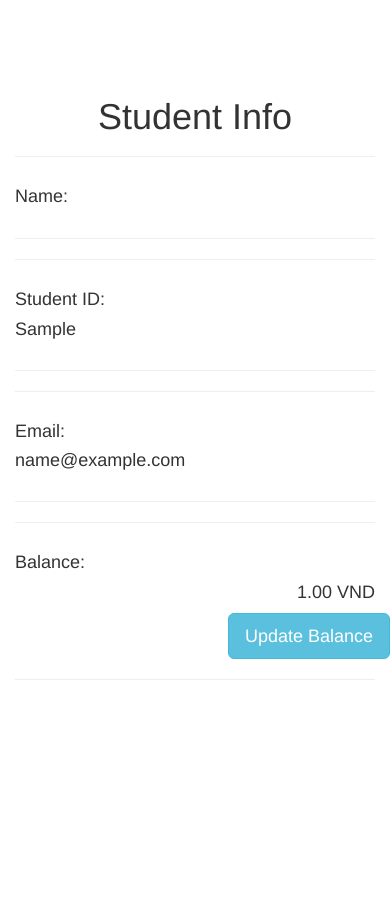
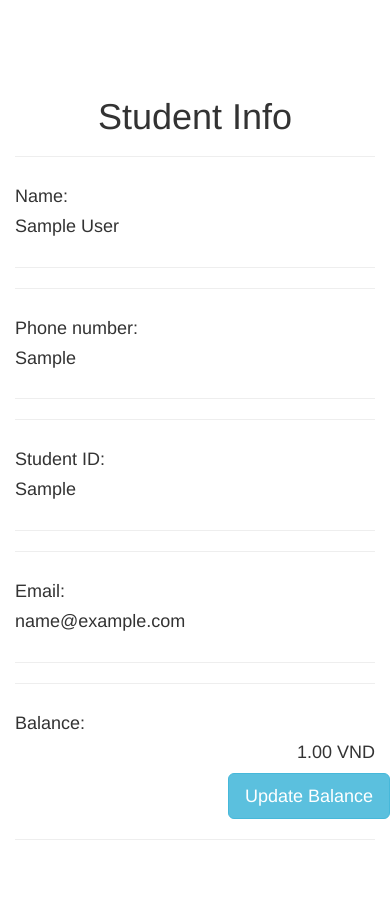
Before and after one commit to longvqp/SOA-Payment-Service, a Flask app: page /info in a window 390 px wide. Shown: the part 55-965 px from the top of the page. Before the commit the page ends 735 px from the top, so only its background shows below. Run offline with Flask 3, Linux system fonts and the light colour scheme; a user stored in the database is signed in; tables that the repository leaves empty hold one stand-in row (values such as "Sample post"); some libraries are stand-ins or nearby versions.

Commit message:
Added Phone number to account

```diff
--- a/app/auth/forms.py
+++ b/app/auth/forms.py
@@ -15,6 +15,7 @@ class RegisterForm(FlaskForm):
     email = StringField('Email', validators=[DataRequired(), Length(1, 64),
                                              Email()])
     name = StringField('Name', validators=[DataRequired(), Length(1, 64),])
+    sdt = StringField('Phone number: ',validators=[DataRequired(), Length(1,10)])
     password = PasswordField('Password', validators=[
         DataRequired(), EqualTo('password2', message='Passwords must match.')])
     password2 = PasswordField('Confirm password', validators=[DataRequired()])
--- a/app/auth/views.py
+++ b/app/auth/views.py
@@ -32,6 +32,7 @@ def register():
         user = User(masv=form.masv.data,
                     email=form.email.data.lower(),
                     name=form.name.data,
+                    sdt=form.sdt.data,
                     password=form.password.data)
         db.session.add(user)
         db.session.commit()
--- a/app/models.py
+++ b/app/models.py
@@ -38,7 +38,7 @@ class User(UserMixin, db.Model):
         return self.can(Permission.ADMIN)
 
     def __repr__(self):
-        return '<User %r>' % self.username
+        return '<User %r>' % self.name
 
 
 
--- a/app/templates/info.html
+++ b/app/templates/info.html
@@ -22,7 +22,18 @@ Payment Service
                     <h4>Name: </h4>
                 </div>
                 <div class="col-md-8" style="text-align: left;">
-                    <h4>{{ current_user.username }}</h4>
+                    <h4>{{ current_user.name }}</h4>
+                </div>
+            </div>
+            <hr>
+
+            <hr>
+            <div class="row">
+                <div class="col-md-4">
+                    <h4>Phone number: </h4>
+                </div>
+                <div class="col-md-8" style="text-align: left;">
+                    <h4>{{ current_user.sdt }}</h4>
                 </div>
             </div>
             <hr>
```
